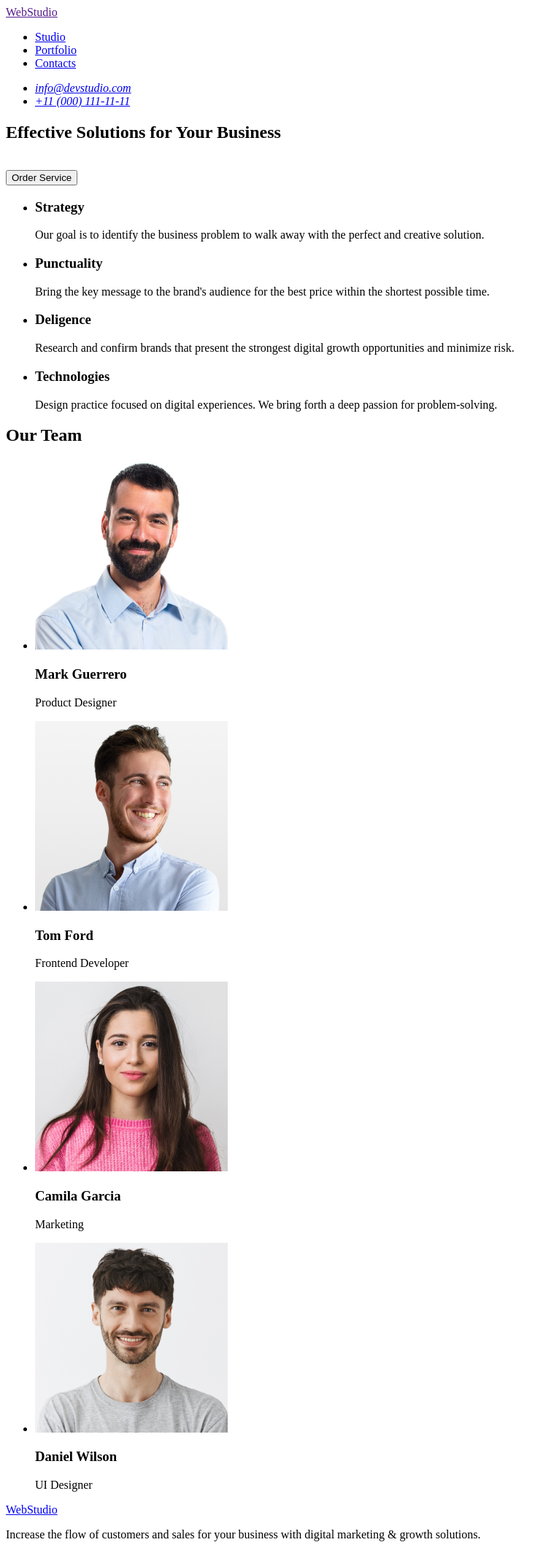
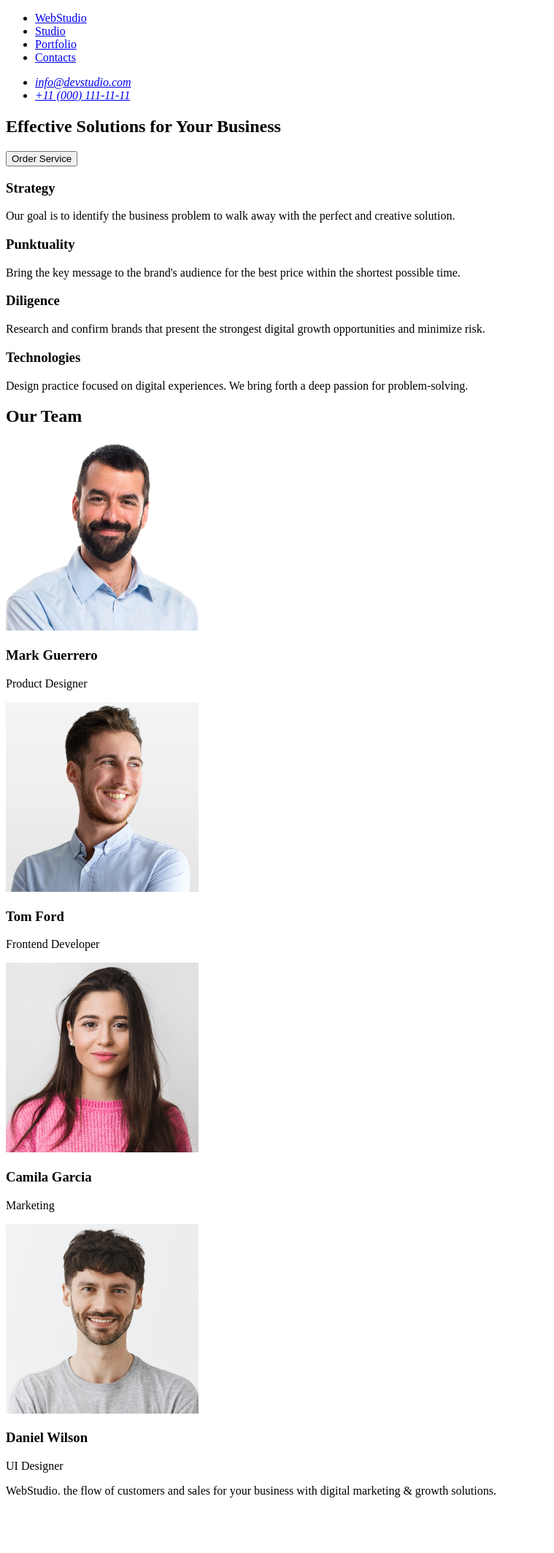
Before and after one commit to VadymVorobiov/goit-markup-hw-01, a plain HTML site: page index.html in a window 1280 px wide. Shown: the whole page at 73% size, without its empty margins (0-759 px from the left). After the commit the page ends 2068 px from the top, so only its background shows below. Drawn offline with Linux system fonts and the light colour scheme.

Commit message:
Ошибки 3

```diff
--- a/index.html
+++ b/index.html
@@ -3,13 +3,14 @@
   <head>
     <meta charset="UTF-8" />
     <meta name="viewport" content="width=device-width, initial-scale=1.0" />
-    <title>Document</title>
+    <title>WebStudio</title>
   </head>
   <body>
+    <!-- Header -->
     <header>
       <nav>
-        <a href="">WebStudio</a>
         <ul>
+          <li><a href="#">WebStudio</a></li>
           <li><a href="#">Studio</a></li>
           <li><a href="#">Portfolio</a></li>
           <li><a href="#">Contacts</a></li>
@@ -22,76 +23,98 @@
         </ul>
       </address>
     </header>
+
+    <!-- Main Content -->
     <main>
       <section>
+        <!-- Hero Section -->
         <h1>Effective Solutions for Your Business</h1>
-        <br />
         <button type="button">Order Service</button>
       </section>
-      <!-- Skills -->
+
+      <!-- Services Section -->
       <section>
-        <ul>
-          <li>
+        <div>
           <h3>Strategy</h3>
+          <p>
             Our goal is to identify the business problem to walk away with the
             perfect and creative solution.
-          </li>
-          <li>
-            <h3>Punctuality</h3>
+          </p>
+        </div>
+        <div>
+          <h3>Punktuality</h3>
+          <p>
             Bring the key message to the brand's audience for the best price
             within the shortest possible time.
-          </li>
-          <li>
-            <h3>Deligence</h3>
+          </p>
+        </div>
+        <div>
+          <h3>Diligence</h3>
+          <p>
             Research and confirm brands that present the strongest digital
             growth opportunities and minimize risk.
-          </li>
-          <li>
+          </p>
+        </div>
+        <div>
           <h3>Technologies</h3>
+          <p>
             Design practice focused on digital experiences. We bring forth a
             deep passion for problem-solving.
-          </li>
-        </ul>
+          </p>
+        </div>
       </section>
 
-      <!-- Team -->
-
+      <!-- Team Section -->
       <section>
         <h2>Our Team</h2>
-        <ul>
-          <li>
-            <img src="/images/img.png" alt="Man" width="264" height="260" />
+        <div>
+          <img
+            src="/images/img.png"
+            alt="Mark Guerrero"
+            width="264"
+            height="260"
+          />
           <h3>Mark Guerrero</h3>
           <p>Product Designer</p>
-          </li>
-          <li>
-            <img src="/images/img (1).png" alt="Man" width="264" height="260" />
+        </div>
+        <div>
+          <img
+            src="/images/img (1).png"
+            alt="Tom Ford"
+            width="264"
+            height="260"
+          />
           <h3>Tom Ford</h3>
           <p>Frontend Developer</p>
-          </li>
-          <li>
+        </div>
+        <div>
           <img
             src="/images/img (2).png"
-              alt="Girl"
+            alt="Camila Garcia"
             width="264"
             height="260"
           />
           <h3>Camila Garcia</h3>
           <p>Marketing</p>
-          </li>
-          <li>
-            <img src="/images/img (3).png" alt="Man" width="264" height="260" />
+        </div>
+        <div>
+          <img
+            src="/images/img (3).png"
+            alt="Daniel Wilson"
+            width="264"
+            height="260"
+          />
           <h3>Daniel Wilson</h3>
           <p>UI Designer</p>
-          </li>
-        </ul>
+        </div>
       </section>
     </main>
+
+    <!-- Footer -->
     <footer>
-      <a href="./index.html">WebStudio</a>
       <p>
-        Increase the flow of customers and sales for your business with digital
-        marketing & growth solutions.
+        WebStudio. the flow of customers and sales for your business with
+        digital marketing & growth solutions.
       </p>
     </footer>
   </body>
```
Lines whose indentation alone changed are shown as unchanged.
